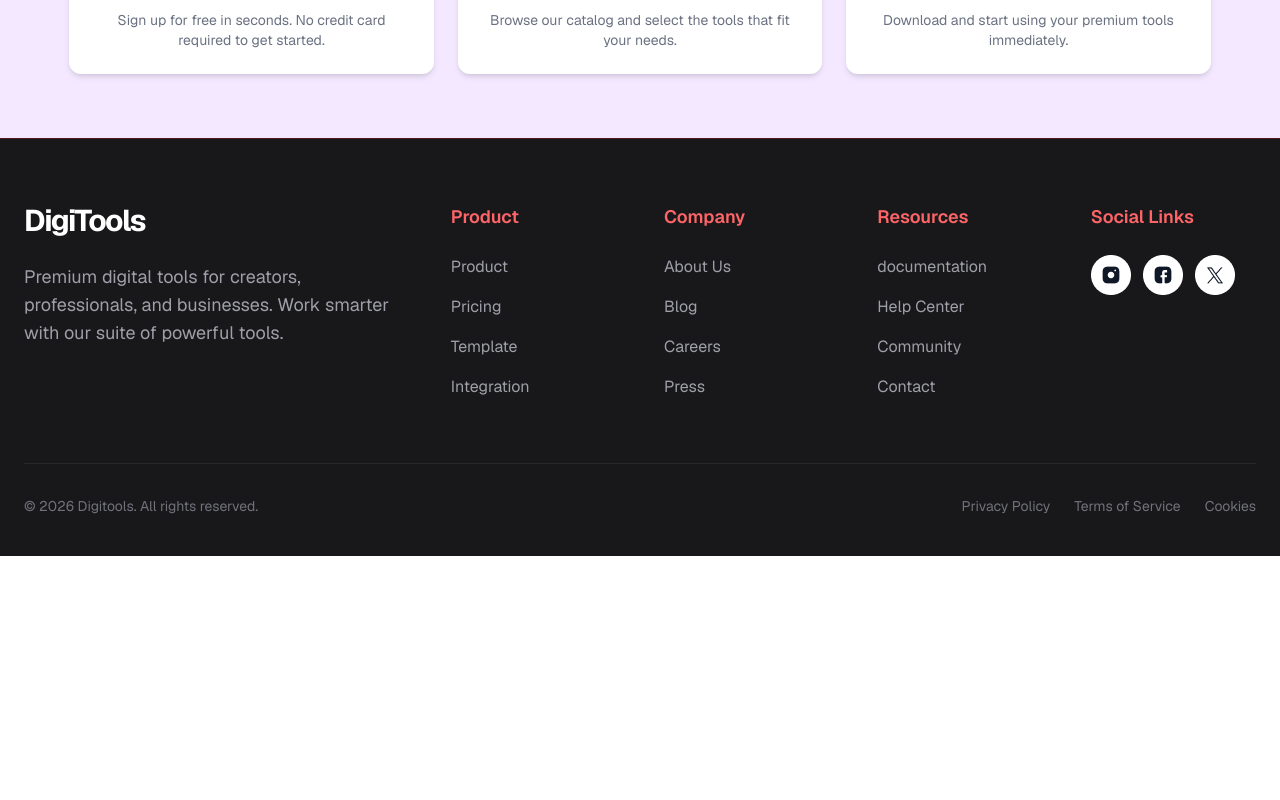
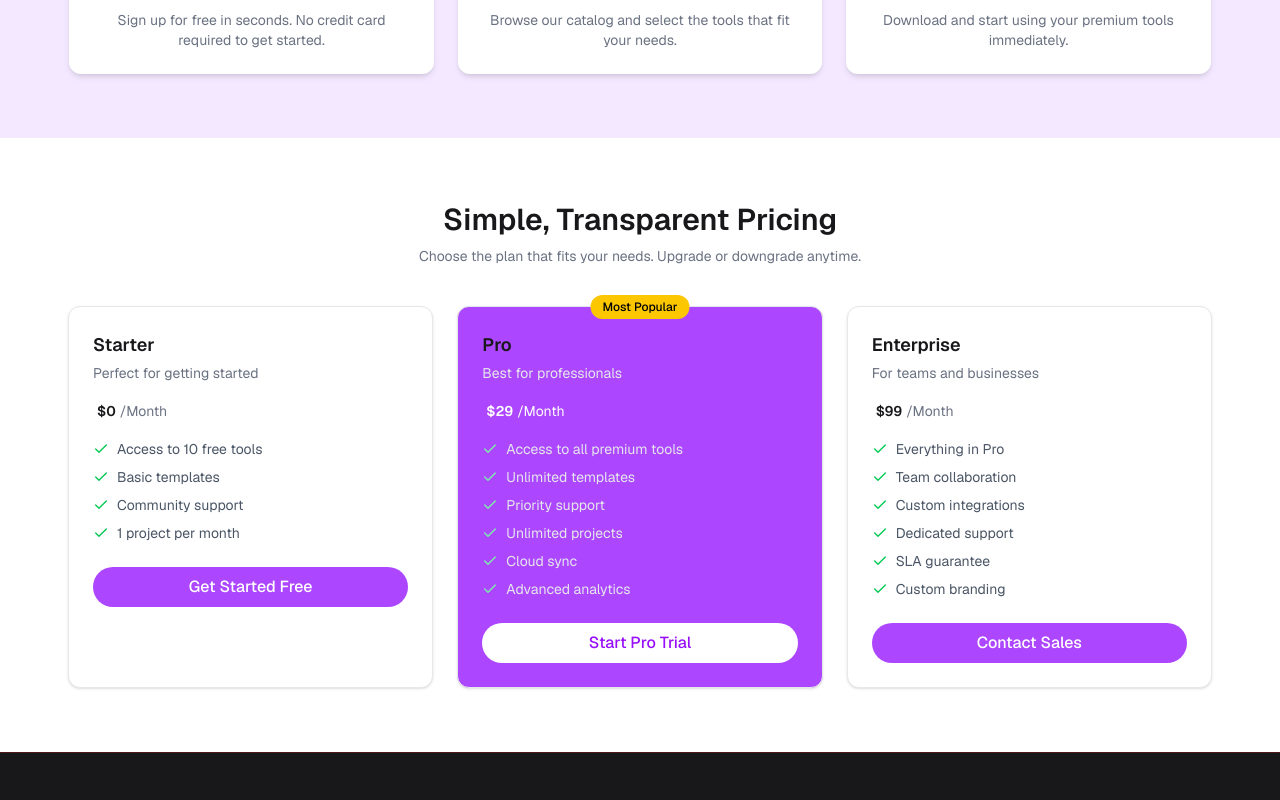
Before and after one commit to moniruzzaman-shihab/DigiTools-Platform, a React (Vite) app: page / in a window 1280 px wide. Shown: the part 3140-3940 px from the top of the page. Before the commit the page ends 3696 px from the top, so only its background shows below. Built offline with nearby package versions, Linux system fonts and the light colour scheme.

Commit message:
pricing card section added with Json data

```diff
--- a/src/App.jsx
+++ b/src/App.jsx
@@ -6,6 +6,7 @@ import Models from "./components/Models"
 import NavBar from "./components/NavBar"
 import Stat from "./components/Stat"
 import Steps from "./components/Steps"
+import Pricing from "./components/Pricing"
 
 const getModels = async () => {
   const res = await fetch("/models.json")
@@ -33,6 +34,7 @@ function App() {
       {activeTab==="Products" && <Models modelPromise={modelPromise}  carts={carts} setCarts={setCarts}/>}
       {activeTab==="Cart" &&  <Cart  carts={carts}  setCarts={setCarts}/>}
       <Steps/>
+      <Pricing/>
       <Footer />
     </>
   )
--- /dev/null
+++ b/src/components/Pricing.jsx
@@ -0,0 +1,145 @@
+import React from "react";
+import { Check } from "lucide-react";
+
+const plans = [
+  {
+    title: "Starter",
+    subtitle: "Perfect for getting started",
+    price: 0,
+    features: [
+      "Access to 10 free tools",
+      "Basic templates",
+      "Community support",
+      "1 project per month",
+    ],
+    buttonText: "Get Started Free",
+  },
+  {
+    title: "Pro",
+    subtitle: "Best for professionals",
+    price: 29,
+    status: "Most Popular",
+    features: [
+      "Access to all premium tools",
+      "Unlimited templates",
+      "Priority support",
+      "Unlimited projects",
+      "Cloud sync",
+      "Advanced analytics",
+    ],
+    buttonText: "Start Pro Trial",
+  },
+  {
+    title: "Enterprise",
+    subtitle: "For teams and businesses",
+    price: 99,
+    features: [
+      "Everything in Pro",
+      "Team collaboration",
+      "Custom integrations",
+      "Dedicated support",
+      "SLA guarantee",
+      "Custom branding",
+    ],
+    buttonText: "Contact Sales",
+  },
+];
+
+const Pricing = () => {
+  return (
+    <div className="bg-white py-16 px-4">
+
+
+      <div className="text-center mb-10">
+        <h2 className="text-3xl font-semibold">Simple, Transparent Pricing</h2>
+        <p className="text-gray-500 text-sm mt-2">
+          Choose the plan that fits your needs. Upgrade or downgrade anytime.
+        </p>
+      </div>
+
+
+      <div className="grid grid-cols-3 gap-6 max-w-11/12 mx-auto">
+        {plans.map((plan, index) => {
+          const isPopular = plan.status === "Most Popular";
+
+          return (
+            <div
+              key={index}
+              className={`relative rounded-xl p-6 shadow-sm border border-gray-200
+              ${
+                isPopular
+                  ? "bg-purple-500"
+                  : "bg-white"
+              }`}
+            >
+
+              {isPopular && (
+                <div className="absolute -top-3 left-1/2 -translate-x-1/2 bg-yellow-400 text-xs px-3 py-1 rounded-full font-medium text-black">
+                  Most Popular
+                </div>
+              )}
+
+
+              <h3 className="text-lg font-semibold">{plan.title}</h3>
+              <p
+                className={`text-sm mt-1 ${
+                  isPopular ? "text-gray-200" : "text-gray-500"
+                }`}
+              >
+                {plan.subtitle}
+              </p>
+
+
+              <div className="mt-4">
+                <span className={`text-sm ml-1 ${
+                    isPopular ? "text-white" : "text-black-500"
+                  } text-4xl font-semibold`}>${plan.price}</span>
+                <span
+                  className={`text-sm ml-1 ${
+                    isPopular ? "text-white" : "text-gray-500"
+                  }`}
+                >
+                  /Month
+                </span>
+              </div>
+
+
+              <div className="mt-4 space-y-2">
+                {plan.features.map((feature, i) => (
+                  <div key={i} className="flex items-center gap-2 text-sm">
+                    <Check
+                      className={`w-4 h-4 ${
+                        isPopular ? "text-green-300" : "text-green-500"
+                      }`}
+                    />
+                    <span
+                      className={
+                        isPopular ? "text-gray-200" : "text-gray-600"
+                      }
+                    >
+                      {feature}
+                    </span>
+                  </div>
+                ))}
+              </div>
+
+
+              <button
+                className={`mt-6 w-full py-2 rounded-full font-medium transition
+                ${
+                  isPopular
+                    ? "bg-white text-purple-600 hover:bg-gray-200"
+                    : "bg-purple-500 text-white hover:bg-purple-600"
+                }`}
+              >
+                {plan.buttonText}
+              </button>
+            </div>
+          );
+        })}
+      </div>
+    </div>
+  );
+};
+
+export default Pricing;
```
